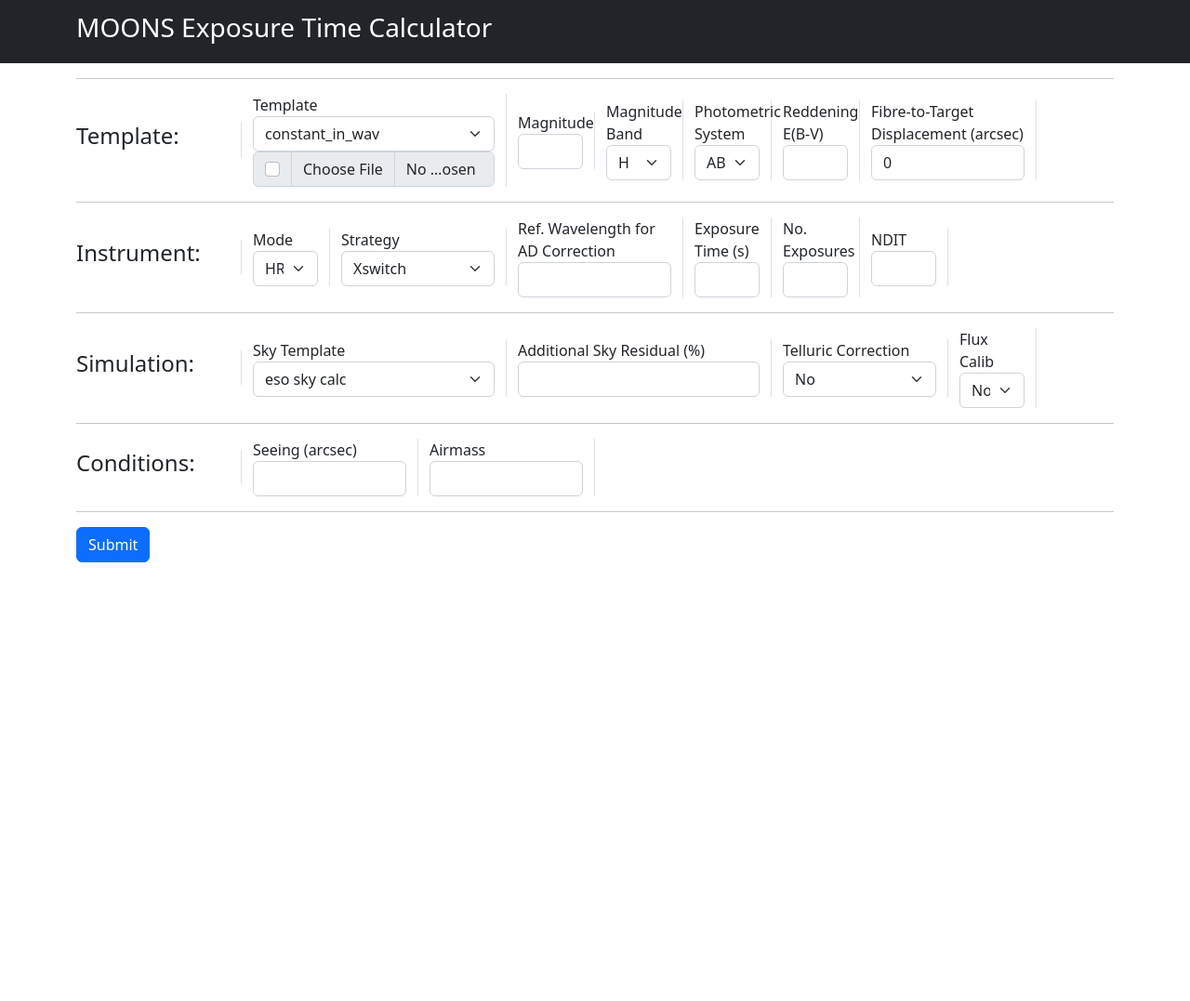
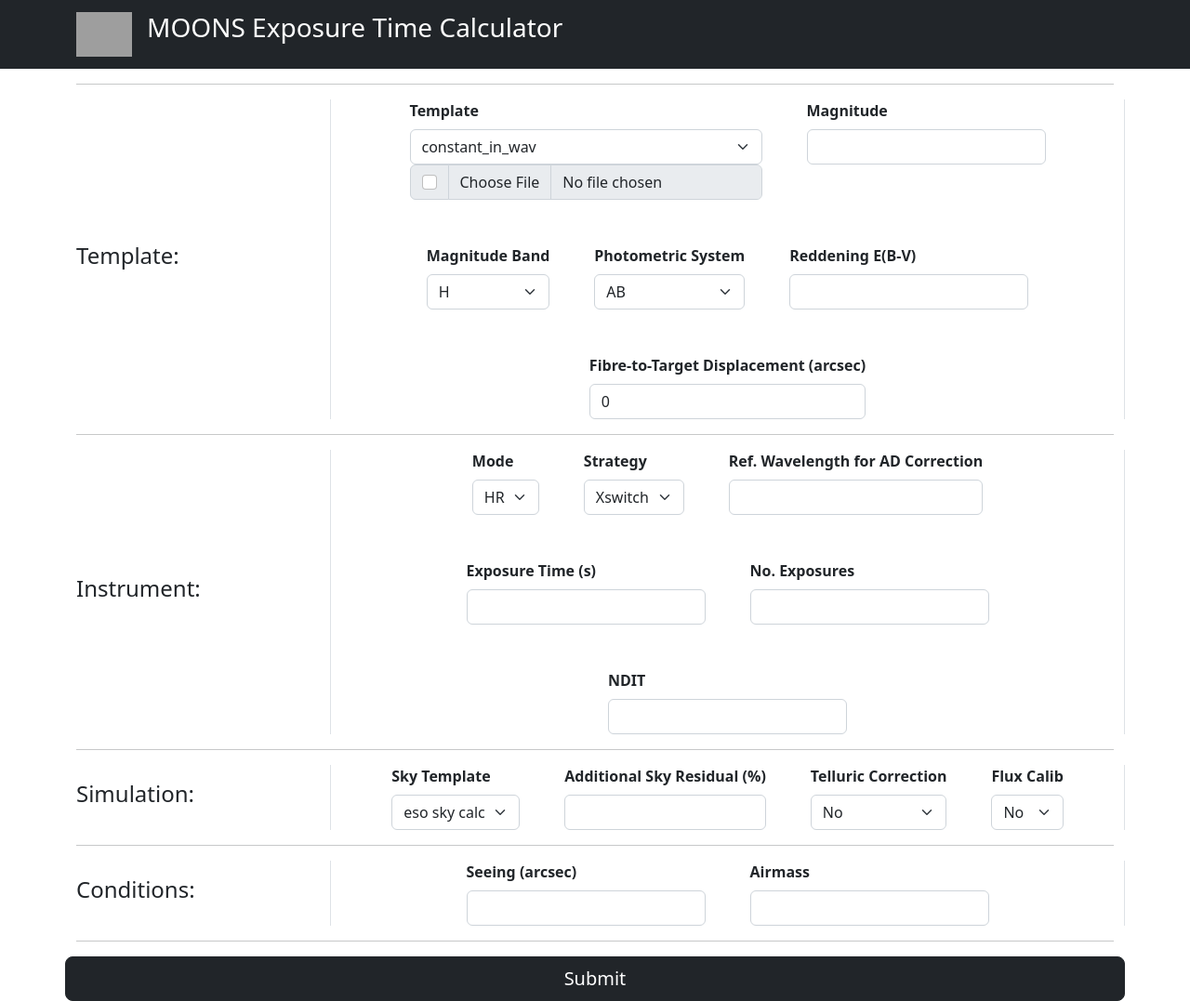
Before and after one commit to breenci/MOONS_ETC, a Flask app: page / in a window 1280 px wide. Shown: the whole page at 93% size. Before the commit the page ends 605 px from the top, so only its background shows below. Run offline with Flask 2, Linux system fonts and the light colour scheme; some libraries are stand-ins or nearby versions; grey boxes are pictures that could not be loaded.

Commit message:
Update html templates to improve look
Make form layout responsive. Add logo as favicon and to navbar. Change
color of buttons to match navbar. Improve visibility of form fields.

```diff
--- a/app/templates/_formhelp.html
+++ b/app/templates/_formhelp.html
@@ -1,7 +1,7 @@
 {% macro render_field(field) %}
     {% if (field.type == "FloatField" or field.type == "IntegerField") %}
         {% if field.errors %}
-            {{ field.label }}
+            <label class="form-label"> <b> {{ field.label }} </b> </label>
             {{ field(class="form-control is-invalid", **kwargs)|safe }}
             {% for error in field.errors %}
                 <div class="invalid-feedback">
@@ -9,45 +9,45 @@
                 </div>
             {% endfor %}
         {% else %}
-        {{ field.label }}
+        <label class="form-label"> <b> {{ field.label }} </b> </label>
         {{ field(class="form-control", **kwargs)|safe }}
         {% endif %}
     {% endif %}
     {% if field.type == "BooleanField" %}
         {% if field.errors %}
-        {{ field(class="form-check-input is-invalid", **kwargs)|safe }}{{ field.label }}
+        {{ field(class="form-check-input is-invalid", **kwargs)|safe }} <b> {{ field.label }} </b>
             {% for error in field.errors %}
                 <div class="invalid-feedback">
                     {{ error }}
                 </div>
             {% endfor %}
         {% else %}
-        {{ field(class="form-check-input", **kwargs)|safe }} {{ field.label }}
+        {{ field(class="form-check-input", **kwargs)|safe }} <b> {{ field.label }} </b>
         {% endif %}
     {% endif %}
     {% if field.type == "SelectField" %}
         {% if field.errors %}
-        {{ field(class="form-select is-invalid", **kwargs)|safe }}{{ field.label }}
+        {{ field(class="form-select is-invalid", **kwargs)|safe }}<label class="form-label"> <b> {{ field.label }} </b> </label>
             {% for error in field.errors %}
                 <div class="invalid-feedback">
                     {{ error }}
                 </div>
             {% endfor %}
         {% else %}
-        {{ field.label }}
+        <label class="form-label"> <b> {{ field.label }} </b> </label>
         {{ field(class="form-select", **kwargs)|safe }}
         {% endif %}
     {% endif %}
     {% if field.type == "FileField" %}
         {% if field.errors %}
-        {{ field(class="form-control is-invalid", **kwargs)|safe }}{{ field.label }}
+        {{ field(class="form-control is-invalid", **kwargs)|safe }}<label class="form-label"> <b> {{ field.label }} </b> </label>
             {% for error in field.errors %}
                 <div class="invalid-feedback">
                     {{ error }}
                 </div>
             {% endfor %}
         {% else %}
-        {{ field.label }}
+        <label class="form-label"> <b> {{ field.label }} </b> </label>
         {{ field(class="form-select", **kwargs)|safe }}
         {% endif %}
     {% endif %}
--- a/app/templates/base.html
+++ b/app/templates/base.html
@@ -4,13 +4,21 @@
     <meta charset="utf-8">
     <meta name="viewport" content="width=device-width, initial-scale=1">
     <title>MOONS ETC</title>
+    <link rel="icon" type="image/x-icon" href="/static/images/moons_logo.svg">
     <link href="https://cdn.jsdelivr.net/npm/bootstrap@5.2.1/dist/css/bootstrap.min.css" rel="stylesheet" integrity="sha384-iYQeCzEYFbKjA/T2uDLTpkwGzCiq6soy8tYaI1GyVh/UjpbCx/TYkiZhlZB6+fzT" crossorigin="anonymous">
   </head>
   <header>
     <nav class="navbar navbar-dark bg-dark">
       <div class="container">
         <a class="navbar-brand" href="/">
-          <h3>MOONS Exposure Time Calculator</h3>
+          <div class="row gx-3">
+            <div class="col-auto">
+              <img src="/static/images/moons_logo.svg" alt="Bootstrap" width="60" height="48">
+            </div>
+              <div class="col-auto">
+                <h3>MOONS Exposure Time Calculator</h3>
+              </div>
+          </div>
         </a>
       </div>
     </nav>
--- a/app/templates/form.html
+++ b/app/templates/form.html
@@ -7,10 +7,12 @@
     <form action="" method="post" class="form" role="form", enctype="multipart/form-data", autocomplete="off" novalidate>
     {{ form.csrf_token() }}
         <div class="row align-items-center">
-            <div class="col-2 border-end">
+            <div class="col-3">
                 <h4>Template:</h4>
             </div>
-            <div class="col-3 border-end">
+            <div class="col-9 border-start border-end">
+                <div class="row justify-content-center gy-5 gx-5">
+                    <div class="col-auto">
                         {{ render_field(form.template_name, disabled=form.template_type.data) }}
                         <div class="input-group">
                             <div class="input-group-text">
@@ -28,78 +30,94 @@
                             {% endif %}
                         </div>
                     </div>
-            <div class="col-1 border-end">
+                    <div class="col-auto">
                         {{ render_field(form.magnitude) }}
                     </div>
-            <div class="col-1 border-end">
+                    <div class="col-auto">
                         {{ render_field(form.filter) }}
                     </div>
-            <div class="col-1 border-end">
+                    <div class="col-auto">
                         {{ render_field(form.mag_system) }}
                     </div>
-            <div class="col-1 border-end">
+                    <div class="col-auto">
                         {{ render_field(form.reddening) }}
                     </div>
-            <div class="col-2 border-end">
+                    <div class="col-auto">
                         {{ render_field(form.displacement) }}
+                    </div>
+                </div>
             </div>
         </div>
         <hr>
         <div class="row align-items-center">
-            <div class="col-2 border-end">
+            <div class="col-3">
                 <h4>Instrument:</h4>
             </div>
-            <div class="col-1 border-end">
+            <div class="col-9 border-start border-end">
+                <div class="row gy-5 gx-5 justify-content-center">
+                    <div class="col-auto">
                         {{ render_field(form.moons_mode) }}
                     </div>
-            <div class="col-2 border-end">
+                    <div class="col-auto">
                         {{ render_field(form.strategy) }}
                     </div>
-            <div class="col-2 border-end">
+                    <div class="col-auto">
                         {{ render_field(form.atm_dif_ref) }}
                     </div>
-            <div class="col-1 border-end">
+                    <div class="col-auto">
                         {{ render_field(form.exptime) }}
                     </div>
-            <div class="col-1 border-end">
+                    <div class="col-auto">
                         {{ render_field(form.N_exp) }}
                     </div>
-            <div class="col-1 border-end">
+                    <div class="col-auto">
                         {{ render_field(form.dit) }}
+                    </div>
+                </div>
             </div>
         </div>
         <hr>
         <div class="row align-items-center">
-            <div class="col-2 border-end">
+            <div class="col-3">
                 <h4>Simulation:</h4>
             </div>
-            <div class="col-3 border-end">
+            <div class="col-9 border-start border-end">
+                <div class="row gy-5 gx-5 justify-content-center">
+                    <div class="col-auto">
                         {{ render_field(form.sky_template) }}
                     </div>
-            <div class="col-3 border-end">
+                    <div class="col-auto">
                         {{ render_field(form.sky_residual) }}
                     </div>
-            <div class="col-2 border-end">
+                    <div class="col-auto">
                         {{ render_field(form.telluric) }}
                     </div>
-            <div class="col-1 border-end">
+                    <div class="col-auto">
                         {{ render_field(form.flux_calib) }}
+                    </div>
+                </div>
             </div>
         </div>
         <hr>
         <div class="row align-items-center">
-            <div class="col-2 border-end">
+            <div class="col-3">
                 <h4>Conditions:</h4>
             </div>
-            <div class="col-2 border-end">
+            <div class="col-9 border-start border-end">
+                <div class="row gx-5 gx-5 justify-content-center">
+                    <div class="col-auto">
                         {{ render_field(form.seeing) }}
                     </div>
-            <div class="col-2 border-end">
+                    <div class="col-auto">
                         {{ render_field(form.airmass) }}
                     </div>
                 </div>
+            </div>
+        </div>
         <hr>
-        {{ form.submit(class="btn btn-primary", type="submit") }}
+        <div class="row justify-content-center">
+            {{ form.submit(class="btn btn-dark btn-lg", type="submit") }}
+        </div>
     </form>
 </div>
 {% endblock %}
--- a/app/templates/results.html
+++ b/app/templates/results.html
@@ -34,17 +34,17 @@
 {% block content %}
 <div class="container">
     <hr>
-    <div class="row">
+    <div class="row justify-content-center">
         <div class="col-6">
             <select class="form-select form-select-lg mb-3" aria-label=".form-select-lg example" autocomplete="off" onchange="cb(this.value)">
-                <option selected="SN">Signal-to-Noise Ratio</option>
+                <option selected="SN" value="SN">Signal-to-Noise Ratio</option>
                 <option value="obj_spec">Object Spectrum</option>
                 <option value="transmission">Transmission</option>
             </select>
         </div>
         <div class="col-3">
             <div class="dropdown">
-                <a class="btn btn-primary btn-lg dropdown-toggle" role="button" data-bs-toggle="dropdown" aria-expanded="false">
+                <a class="btn btn-dark btn-lg dropdown-toggle" role="button" data-bs-toggle="dropdown" aria-expanded="false">
                   Download Data
                 </a>
 
```
Also changed, not shown: app/static/images/moons_logo.svg (added). Lines whose indentation alone changed are shown as unchanged.
